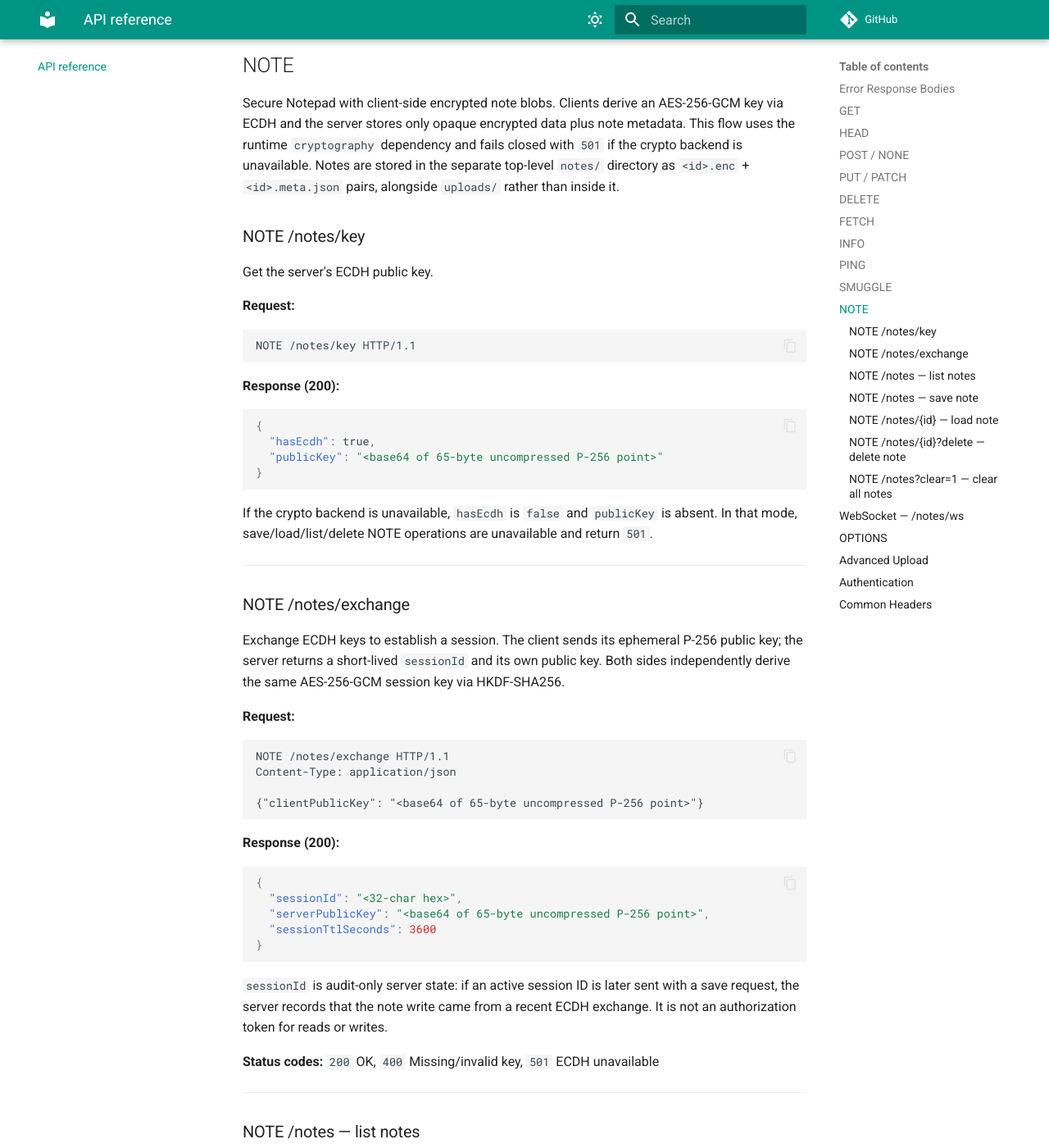
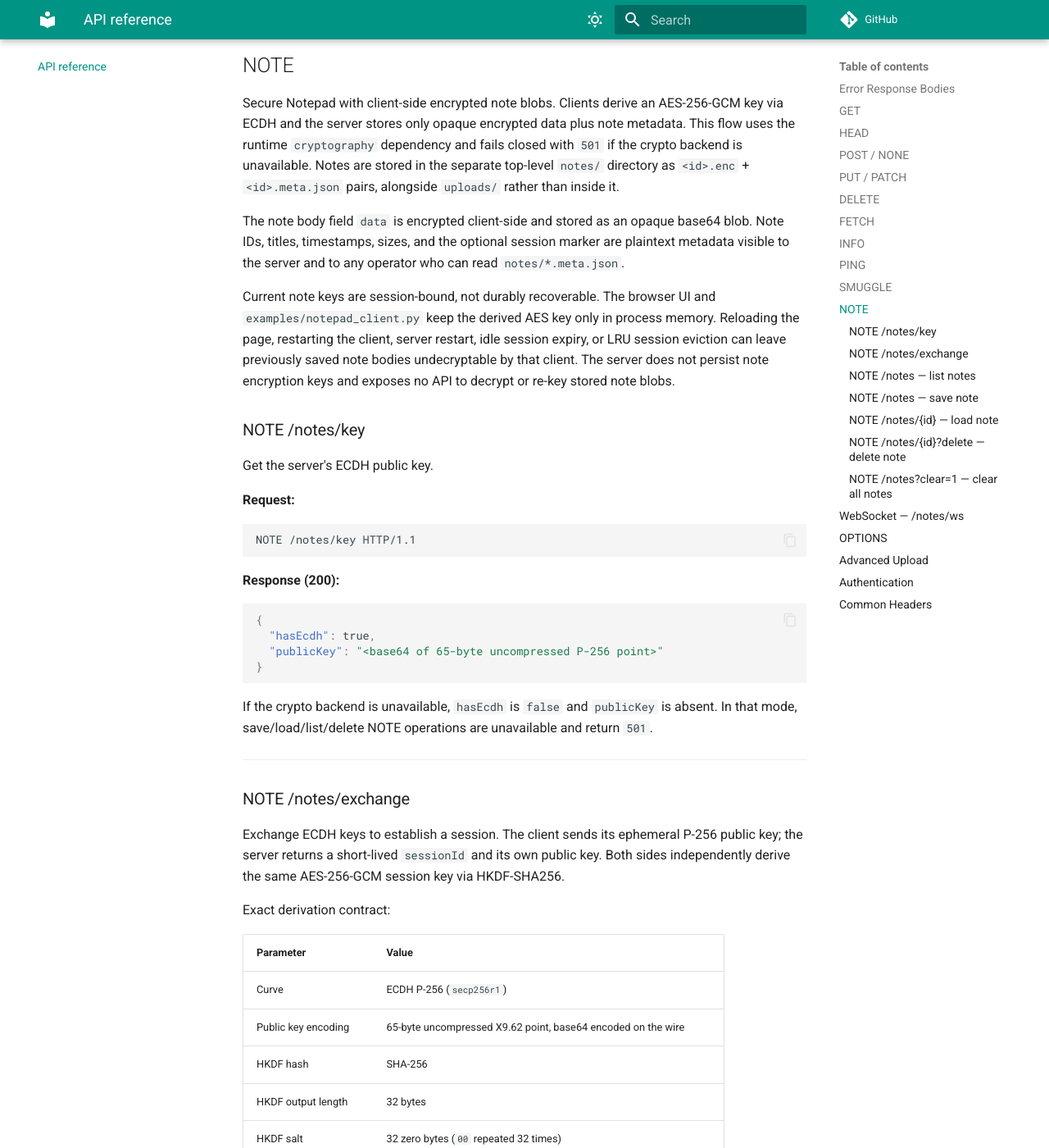
Before and after one commit to gkumurzhi/ExperimentalServer, an MkDocs documentation site: the page built from docs/api.md, in a window 1280 px wide and 1400 px high, scrolled down 7551 px. Shown: the whole window at 82% size. Built offline with MkDocs 1.6.1 and Material for MkDocs 9.7.7, drawn with Linux system fonts in a browser that asks for light colours; comment, search, counter and statistics services are not loaded; some of the changed text lies outside the part shown.

Commit message:
Close STAGE-002: Fix Secure Notepad key contract and example interoperability

````diff
--- a/docs/api.md
+++ b/docs/api.md
@@ -328,6 +328,10 @@ upload limit.
 
 Secure Notepad with client-side encrypted note blobs. Clients derive an AES-256-GCM key via ECDH and the server stores only opaque encrypted data plus note metadata. This flow uses the runtime `cryptography` dependency and fails closed with `501` if the crypto backend is unavailable. Notes are stored in the separate top-level `notes/` directory as `<id>.enc` + `<id>.meta.json` pairs, alongside `uploads/` rather than inside it.
 
+The note body field `data` is encrypted client-side and stored as an opaque base64 blob. Note IDs, titles, timestamps, sizes, and the optional session marker are plaintext metadata visible to the server and to any operator who can read `notes/*.meta.json`.
+
+Current note keys are session-bound, not durably recoverable. The browser UI and `examples/notepad_client.py` keep the derived AES key only in process memory. Reloading the page, restarting the client, server restart, idle session expiry, or LRU session eviction can leave previously saved note bodies undecryptable by that client. The server does not persist note encryption keys and exposes no API to decrypt or re-key stored note blobs.
+
 ### NOTE /notes/key
 
 Get the server's ECDH public key.
@@ -352,6 +356,19 @@ If the crypto backend is unavailable, `hasEcdh` is `false` and `publicKey` is ab
 ### NOTE /notes/exchange
 
 Exchange ECDH keys to establish a session. The client sends its ephemeral P-256 public key; the server returns a short-lived `sessionId` and its own public key. Both sides independently derive the same AES-256-GCM session key via HKDF-SHA256.
+
+Exact derivation contract:
+
+| Parameter | Value |
+|---|---|
+| Curve | ECDH P-256 (`secp256r1`) |
+| Public key encoding | 65-byte uncompressed X9.62 point, base64 encoded on the wire |
+| HKDF hash | SHA-256 |
+| HKDF output length | 32 bytes |
+| HKDF salt | 32 zero bytes (`00` repeated 32 times) |
+| HKDF info | UTF-8 bytes for `notepad-e2e-key` |
+| Content cipher | AES-256-GCM |
+| Encrypted blob format | `nonce(12) + ciphertext + tag(16)`, then base64 encoded as `data` |
 
 **Request:**
 ```
````
Also changed, not shown: API.md (+17 -0 lines), implementation-plan/20260505-205639/change-log.md (+6 -0 lines), implementation-plan/20260505-205639/stage-reports/STAGE-002-20260505-213422.md (added, +59 -0 lines), implementation-plan/20260505-205639/stage-status.md (+1 -1 lines), implementation-plan/20260505-205639/stages/STAGE-002-secure-notepad-key-contract.md (+9 -7 lines), 2 other files.
